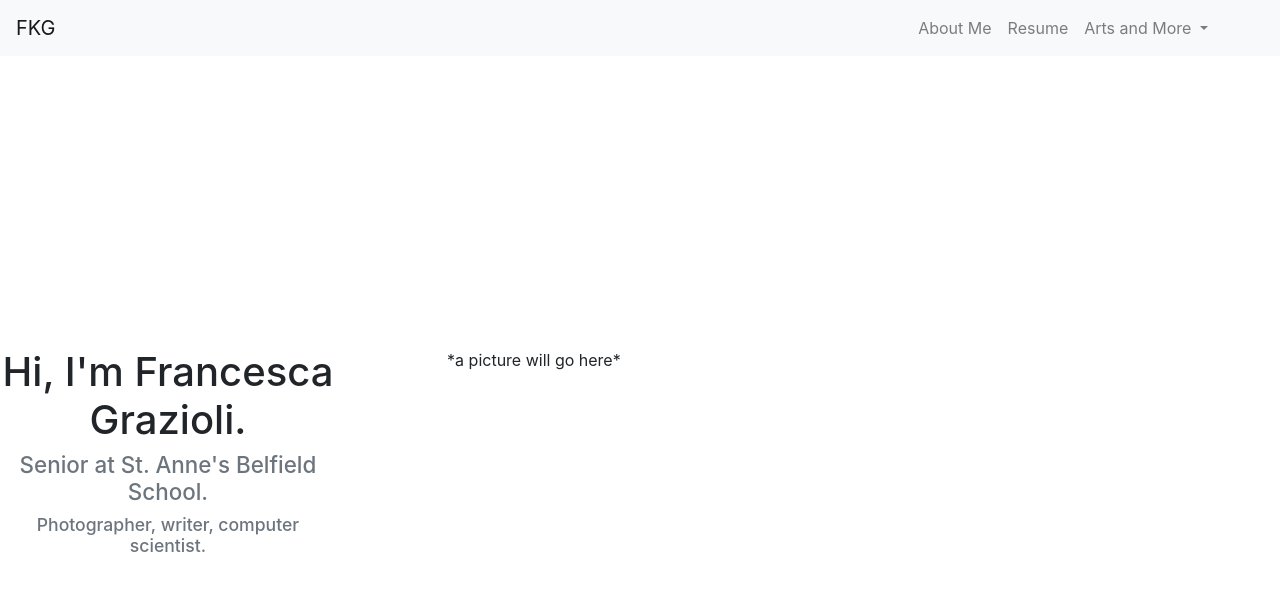
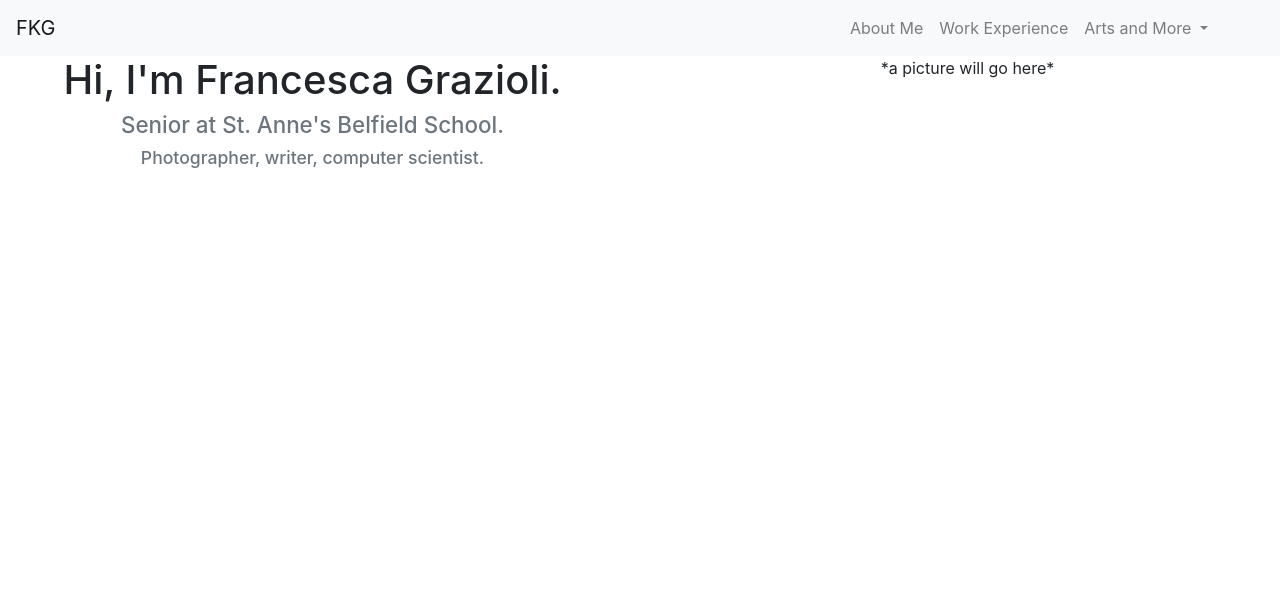
Before and after one commit to fkgrazioli/fkgrazioli.github.io, a plain HTML site: page index.html in a window 1280 px wide. Drawn offline with nearby package versions, Linux system fonts and the light colour scheme.

Commit message:
Update index.html

```diff
--- a/index.html
+++ b/index.html
@@ -29,7 +29,7 @@
         <a class="nav-link" href="#">About Me</a>
       </li>
        <li class="nav-item">
-        <a class="nav-link" href="#">Resume</a>
+        <a class="nav-link" href="resume.html">Work Experience</a>
       </li>
       <li class="nav-item dropdown">
         <a class="nav-link dropdown-toggle" href="#" id="navbarDropdown" role="button" data-toggle="dropdown" aria-haspopup="true" aria-expanded="false">
@@ -50,7 +50,7 @@
 <!-- <div class="container.fluid" style="height: 10vw">
 	</div> -->
 
-<div class="container.fluid text-center vertical-center">
+<div class="container.fluid text-center">
 	<div class="row">
 	    <div class="col">
 	    	<h1 style="font-size: 2.5rem">
```
